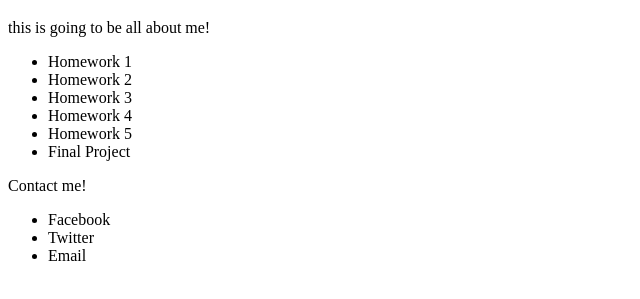
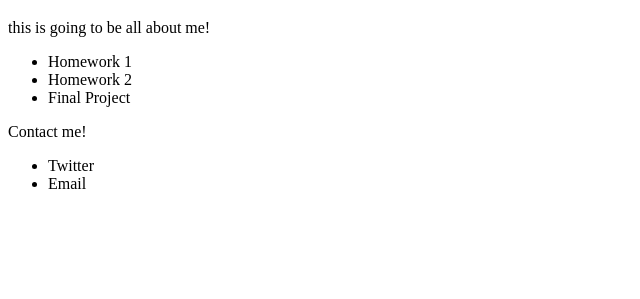
Before and after one commit to ashleycarmen/FEWD32, a plain HTML site: page index.html in a window 1280 px wide. Shown: the part 61-360 px from the top of the page, without its empty margins (0-640 px from the left). Drawn offline with Linux system fonts and the light colour scheme.

Commit message:
removed excessive <li>

```diff
--- a/index.html
+++ b/index.html
@@ -12,9 +12,6 @@
 		<ul>
 			<li>Homework 1</li>
 			<li>Homework 2</li>
-			<li>Homework 3</li>
-			<li>Homework 4</li>
-			<li>Homework 5</li>
 			<li>Final Project</li>
 		</ul>
 	</div>
@@ -22,7 +19,6 @@
 	<div>
 		<p>Contact me!</p>
 		<ul>
-			<li>Facebook</li>
 			<li>Twitter</li>
 			<li>Email</li>
 		</ul>
```
